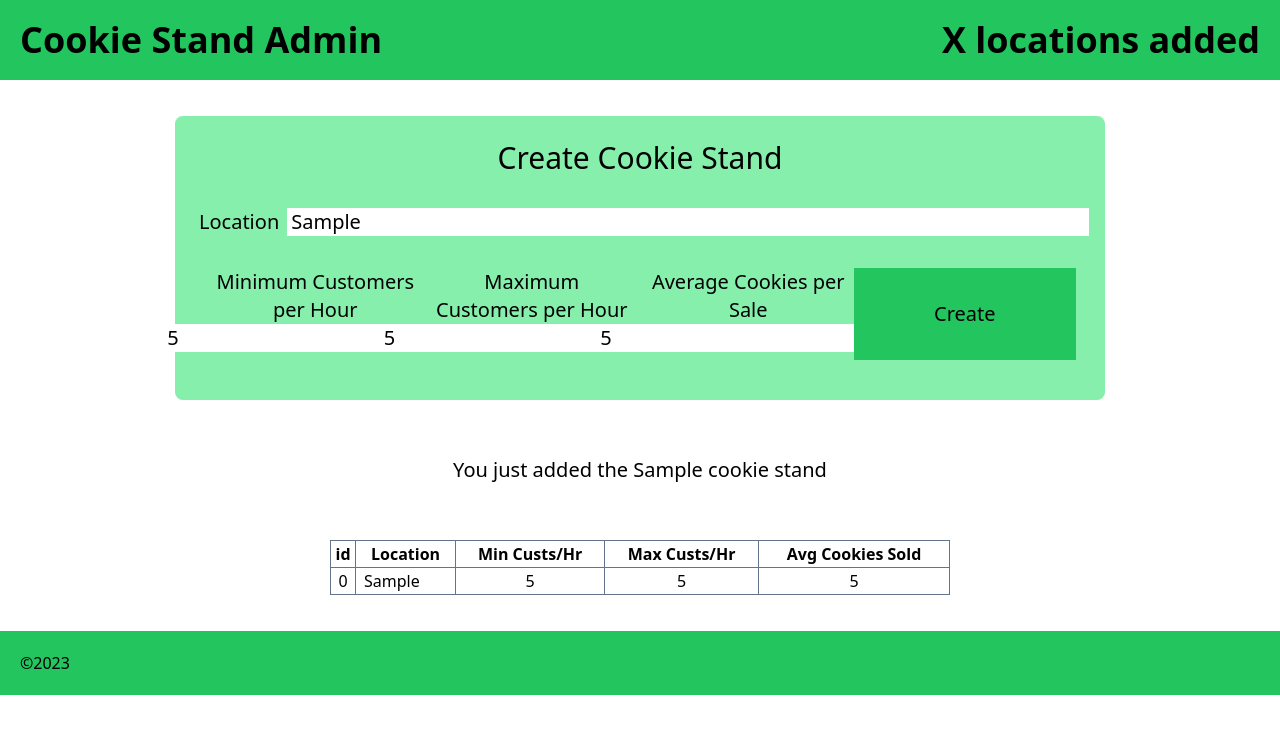
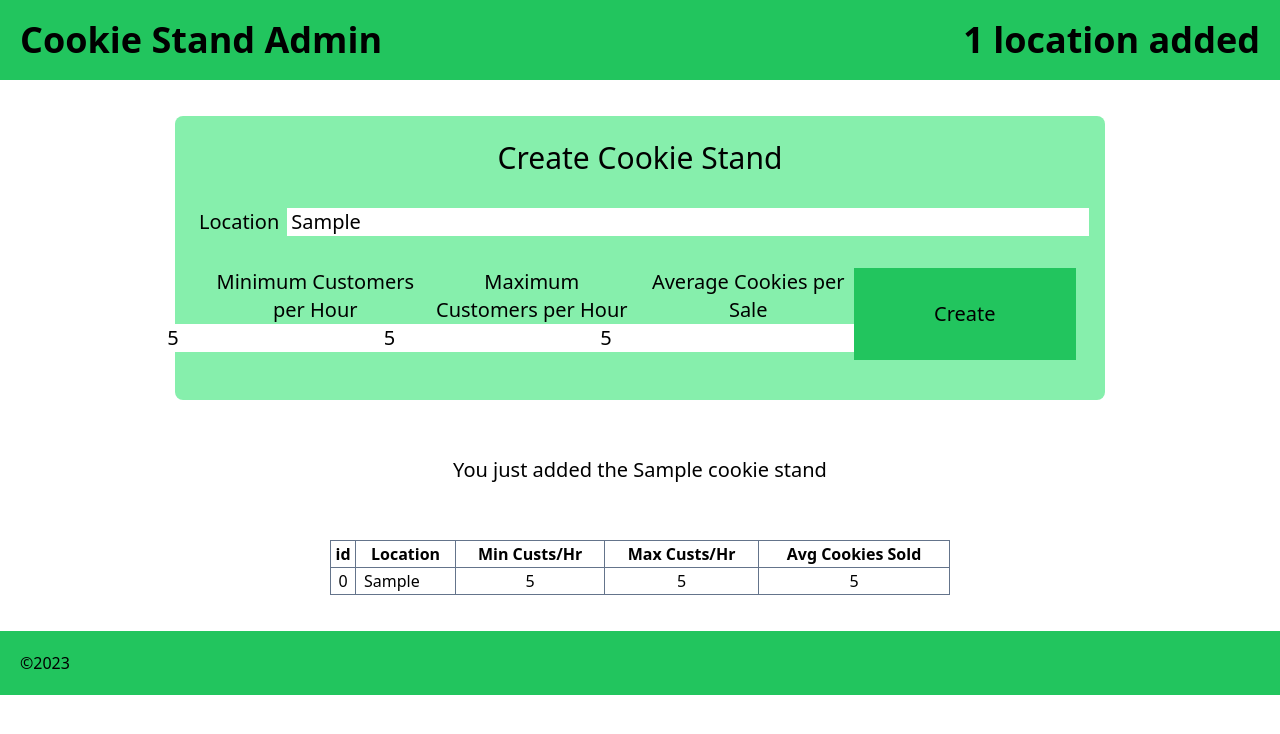
Before and after one commit to mcsadri/cookie-stand-admin, a Next.js app: page / in a window 1280 px wide. Both pictures are taken after typing "Sample", "5", "5", "5" into the empty fields and a click on the button "Create". Shown: the top 734 px of the page. Built offline with nearby package versions, Linux system fonts and the light colour scheme.

Commit message:
cleans up index.js and updates README

```diff
--- a/pages/index.js
+++ b/pages/index.js
@@ -20,8 +20,6 @@ export default function Home() {
     };
 
     setCookieStands([...cookieStands, cookieStand]);
-    // console.log("cookieStands is: ", cookieStands);
-
   }
 
   function getLatestCookieStand() {
@@ -40,7 +38,12 @@ export default function Home() {
 
       <header className="flex items-center justify-between bg-green-500 text-black text-4xl font-sans font-semibold p-5">
         <p>Cookie Stand Admin</p>
-        <p>X locations added</p>
+        {cookieStands.length === 1 &&
+          <p>{cookieStands.length} location added</p>
+        }
+        {cookieStands.length > 1 &&
+          <p>{cookieStands.length} locations added</p>
+        }
       </header>
 
       <main className="flex flex-col items-center justify-center font-sans text-black p-5">
@@ -55,7 +58,7 @@ export default function Home() {
 
             <div className="flex items-center flex-row w-full">
               <label className="flex p-2">Location</label>
-              <input type="text" name="location" id="id_location" className="flex-auto pl-1 "/>
+              <input type="text" name="location" id="id_location"  className="flex-auto pl-1 "/>
             </div>
 
             <div className="flex flex-row p-4 w-full justify-evenly text-center">
@@ -91,9 +94,9 @@ export default function Home() {
           <p>{getLatestCookieStand()}</p>
         </div>
 
+
         {cookieStands.length > 0 &&
           <table className="w-1/2 mx-auto my-4 border border-collapse border-slate-500">
-
             <thead>
               <tr>
                 <th className="border border-slate-500">id</th>
@@ -103,7 +106,6 @@ export default function Home() {
                 <th className="border border-slate-500">Avg Cookies Sold</th>
               </tr>
             </thead>
-
             <tbody>
               {cookieStands.map((stand) => {
                   return (
@@ -118,10 +120,6 @@ export default function Home() {
                 })
               }
             </tbody>
-
-            <tfoot>
-            </tfoot>
-
           </table>
         }
 
```
Also changed, not shown: 1 other file (tests, documents, lock files or other folders).
